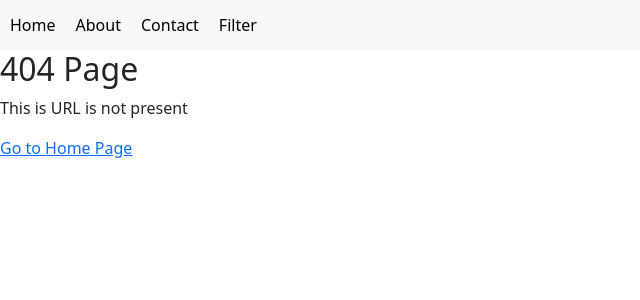
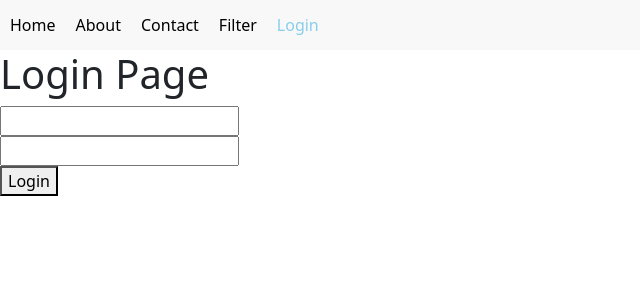
Before and after one commit to vijay4211/parent_to_child, a React (Create React App) app: page /login in a window 1280 px wide. Before the commit this address had no page. Shown: the top 300 px of the page, without its empty margins (0-640 px from the left). Built offline with nearby package versions, Linux system fonts and the light colour scheme.

Commit message:
Protected Route

```diff
--- a/src/App.js
+++ b/src/App.js
@@ -11,6 +11,8 @@
 import Company from "./component/Company";
 import Channel from "./component/Channel";
 import Other from "./component/Other";
+import Login from "./component/Login";
+import Protected from "./component/Protected";
 
 function App() {
   return (
@@ -18,11 +20,12 @@
       <BrowserRouter>
         <Nav />
         <Routes>
-          <Route path="/" element={<Home />} />
-          <Route path="/about" element={<About />} />
+          <Route path="/" element={<Protected Component={Home}/>}/>
+          <Route path="/login" element={<Login />} />
+          <Route path="/about" element={<Protected Component={About}/>} />
           <Route path="/user/:name" element={<User />} />
           <Route path="*" element={<Page404 />} />
-          <Route path="/filter" element={<Filter />} />
+          <Route path="/filter" element={<Protected Component={Filter} />} />
           <Route path="/contact/" element={<Contact />}>
               <Route path="company" element={<Company />}/>
               <Route path="channel" element={<Channel />}/>
--- a/src/Nav.js
+++ b/src/Nav.js
@@ -17,6 +17,9 @@
         <li>
           <NavLink  to={"/filter"} style={({isActive})=>{return{color: isActive ? "skyblue" :""}}} className={"nav_bar_link"}>Filter</NavLink>
         </li>
+        <li>
+          <NavLink  to={"/login"} style={({isActive})=>{return{color: isActive ? "skyblue" :""}}} className={"nav_bar_link"}>Login</NavLink>
+        </li>
       </ul>
     </div>
   );
--- /dev/null
+++ b/src/component/Login.js
@@ -0,0 +1,30 @@
+import { useEffect } from "react";
+import { useNavigate } from "react-router-dom";
+
+
+function Login(){
+
+    const navigate = useNavigate();
+
+    const login = ()=>{
+        localStorage.setItem("login", true);
+        navigate("/");
+    }
+
+    useEffect(()=>{
+        let login = localStorage.getItem("login");
+        if(login){
+            navigate("/");
+        }
+    })
+
+    return(
+        <div>
+            <h1>Login Page</h1>
+            <input type="text"/><br />
+            <input type="text" /><br />
+            <button onClick={login}>Login</button>
+        </div>
+    )
+}
+export default Login;
--- /dev/null
+++ b/src/component/Protected.js
@@ -0,0 +1,23 @@
+import { useEffect } from "react";
+import { useNavigate } from "react-router-dom";
+
+
+function Protected(props){
+
+    const {Component} = props;
+    const navigate = useNavigate();
+
+    useEffect(()=>{
+        let login = localStorage.getItem("login");
+        if(!login){
+            navigate("/login");
+        }
+    })
+
+    return(
+        <div>
+            <Component />
+        </div>
+    )
+}
+export default Protected;
```
